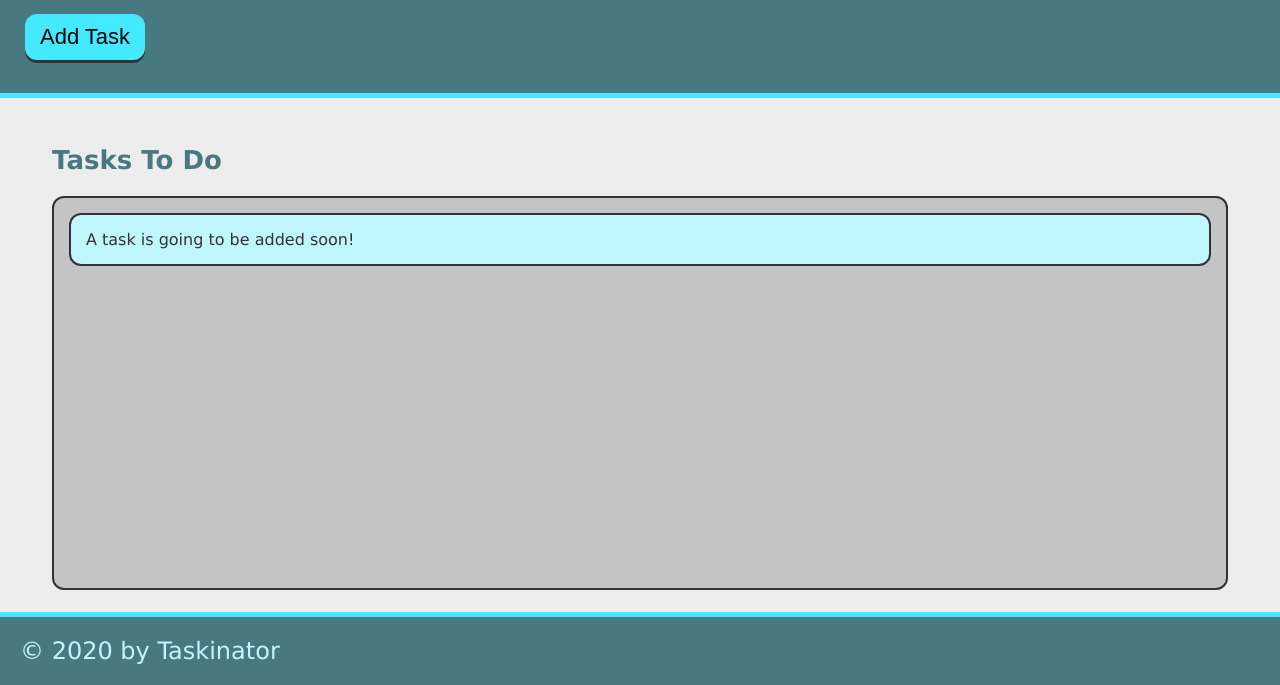
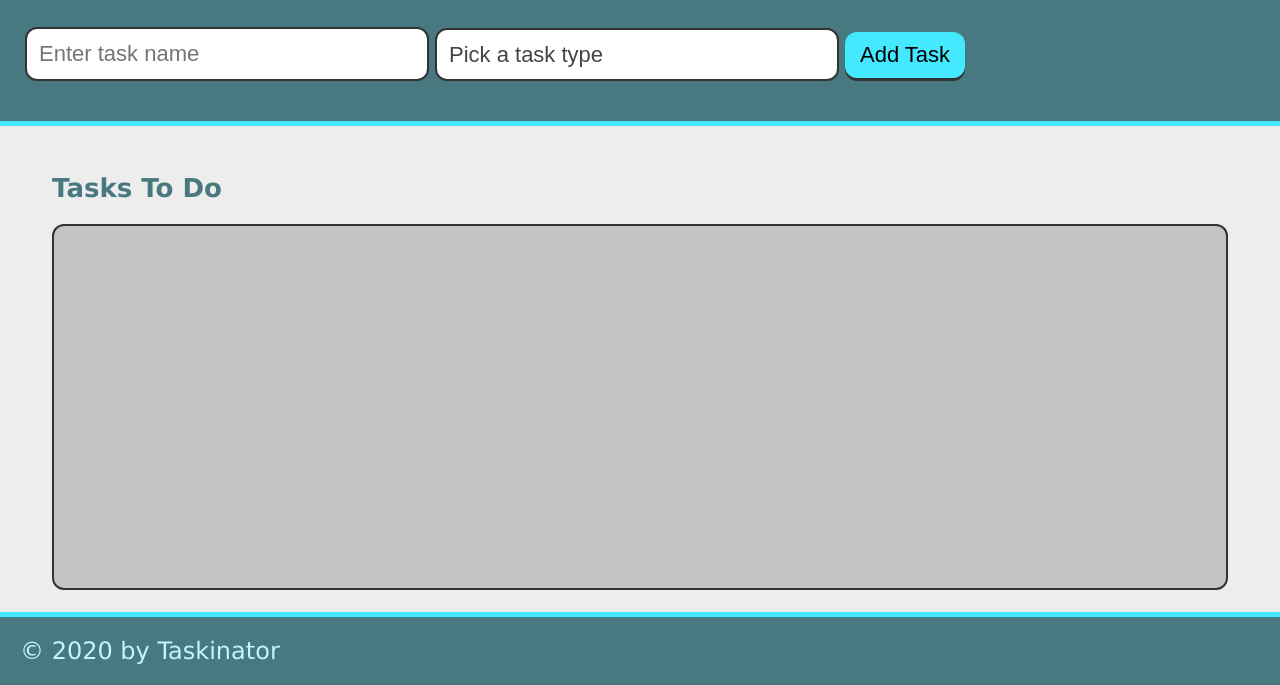
Before and after one commit to CSeddon01/taskinator, a plain HTML site: page index.html in a window 1280 px wide. Shown: the part 115-800 px from the top of the page. Drawn offline with Linux system fonts and the light colour scheme.

Commit message:
added task-form to HTML

```diff
--- a/index.html
+++ b/index.html
@@ -13,13 +13,27 @@
     <header>
         <h1 class="page-title">Taskinator</h1>
         <p>Click the button below to add a new task!</p>
-        <button class="btn" id="save-task">Add Task</button>
+        <form id="task-form">
+            <div class="form-group">
+                <input type="text" name="task-name" placeholder="Enter task name" />
+            </div>
+            <div class="form-group">
+               <select name="task-type" class="select-dropdown">
+                   <option value="" disabled selected>Pick a task type</option>
+                   <option value="Print">Print</option>
+                   <option value="Web">Web</option>
+                   <option value="Mobile">Mobile</option>
+                </select>
+            </div>
+            <div class="form-group">
+                <button class="btn" id="save-task" type="submit">Add Task</button>
+            </div>
+        </form>
     </header>
     <main class="page-content">
         <section class="task-list-wrapper">
             <h2 class="list-title">Tasks To Do</h2>
             <ul class="task-list" id="tasks-to-do">
-                <li class="task-item">A task is going to be added soon!</li>
 
             </ul>
         </section>
```
